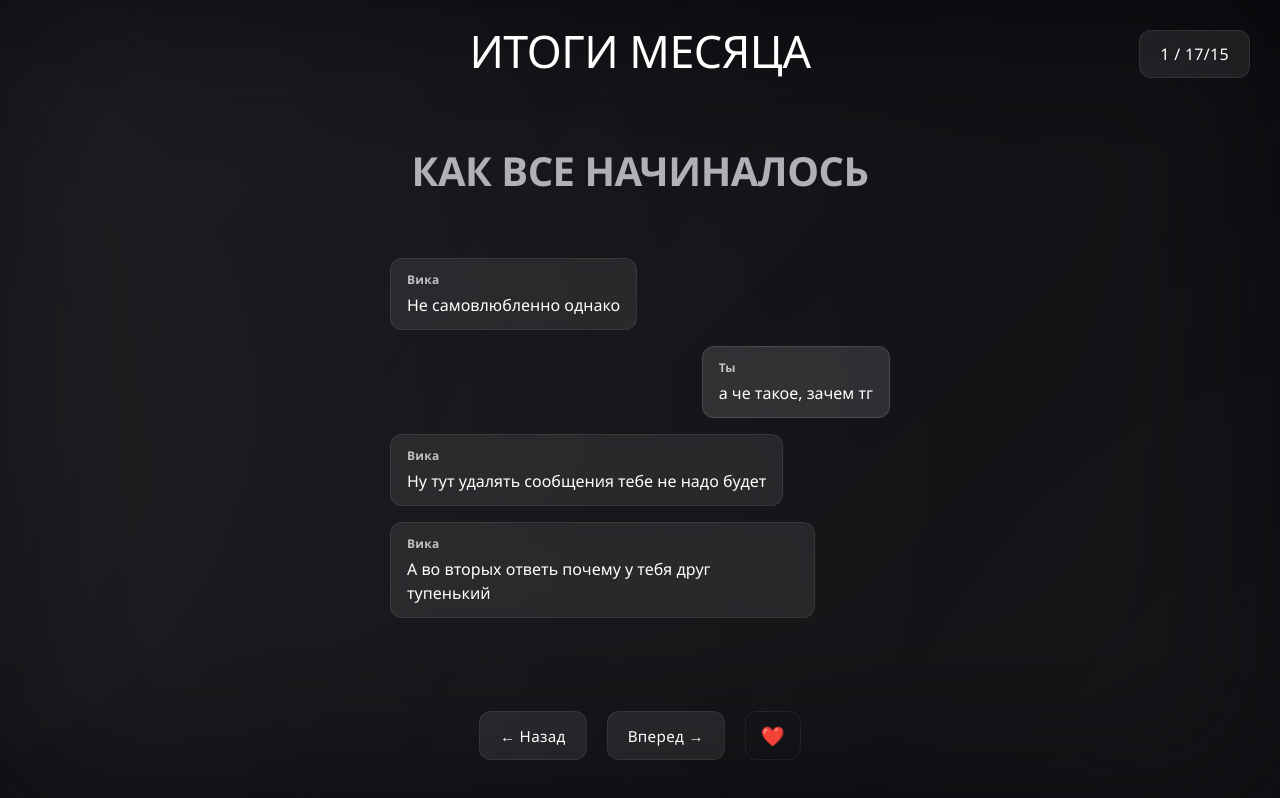
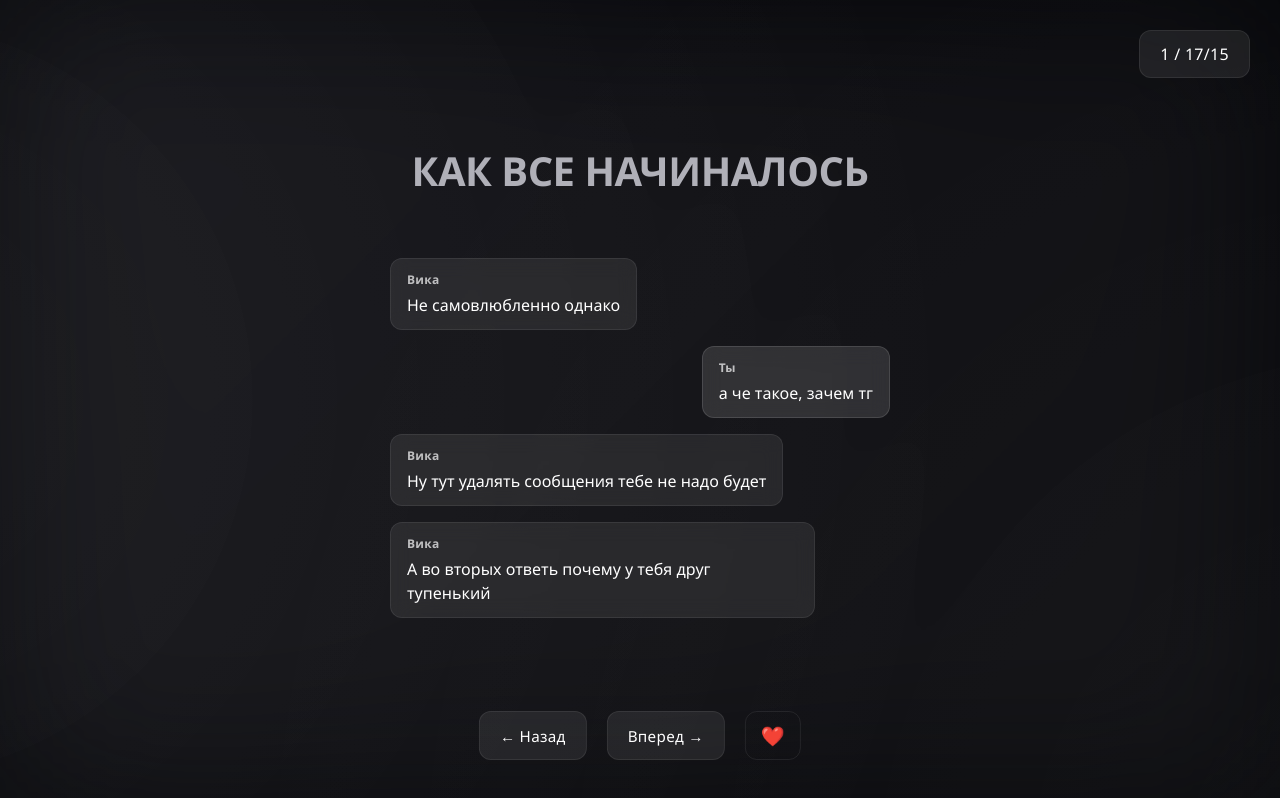
Before and after one commit to graczYy/lvstory, a plain HTML site: page index.html in a window 1280 px wide. Drawn offline with Linux system fonts and the light colour scheme.

Commit message:
Update index.html

```diff
--- a/index.html
+++ b/index.html
@@ -515,11 +515,6 @@
     <div class="section-counter">
         <span id="sectionNumber">1</span> / <span id="totalSections">15</span>
     </div>
-<div style="position: fixed; top: 20px; left: 50%; transform: translateX(-50%); z-index: 160; text-align: center;">
-    <div style="font-size: 2.8em; font-weight: 300; letter-spacing: -0.5px; color: var(--text-light); text-transform: uppercase;">
-        Итоги месяца
-    </div>
-</div>
     <!-- 0. How It Started -->
     <div class="fullscreen-section active" id="section-start">
         <h1 style="font-size: 2.5em; margin-bottom: 60px; color: var(--text-muted); letter-spacing: -0.5px;">КАК ВСЕ НАЧИНАЛОСЬ</h1>
@@ -536,7 +531,6 @@
     <div class="fullscreen-section" id="section-days">
         <h1 style="font-size: 2.5em; margin-bottom: 40px; color: var(--text-muted); letter-spacing: -0.5px;">ДНЕЙ ВМЕСТЕ</h1>
         <div class="timer-display" id="timerDisplay">30:12:45:23</div>
-        <div class="timer-label">Считаем с 6 ноября 16:38:54</div>
     </div>
 
     <!-- 1.5. Pre-Stats Message -->
```
